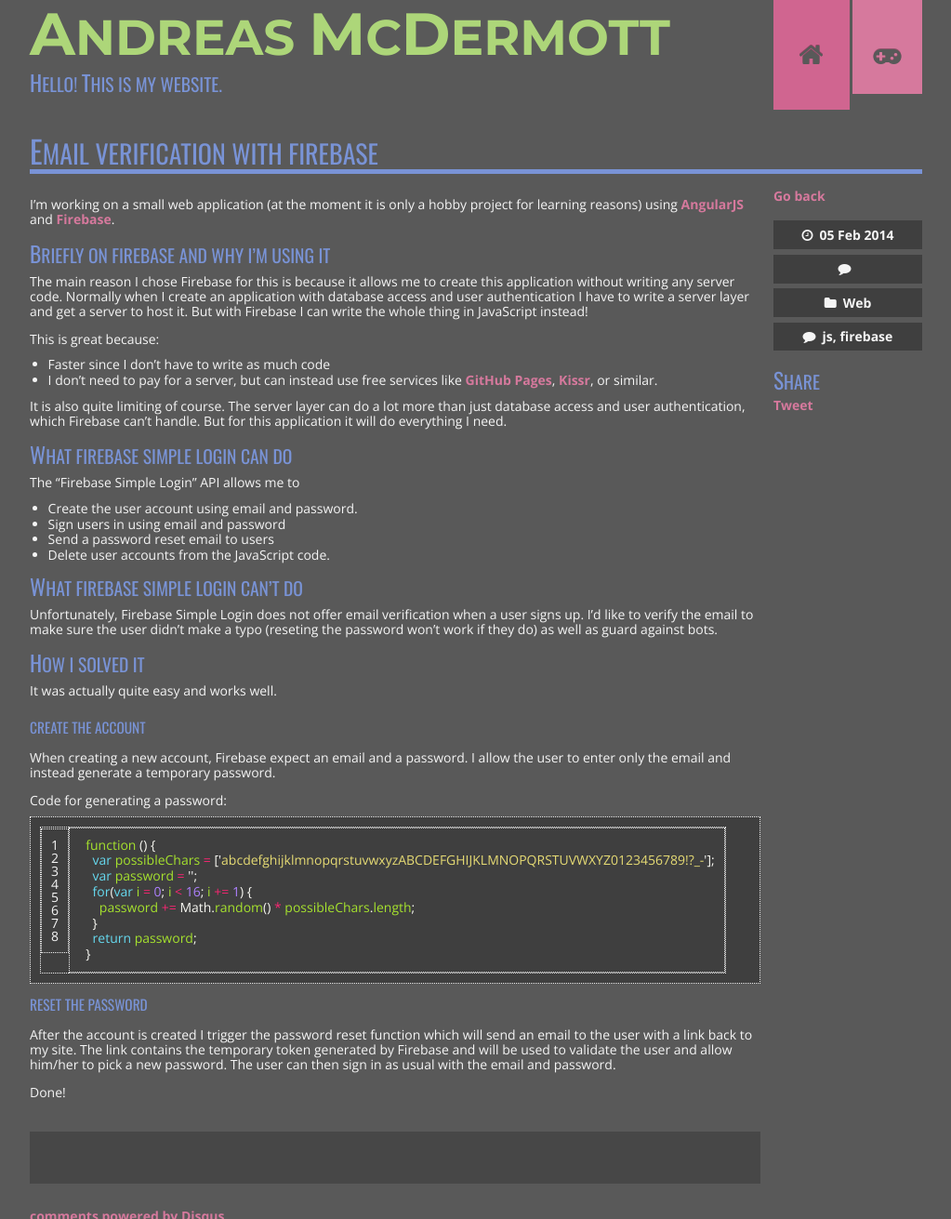
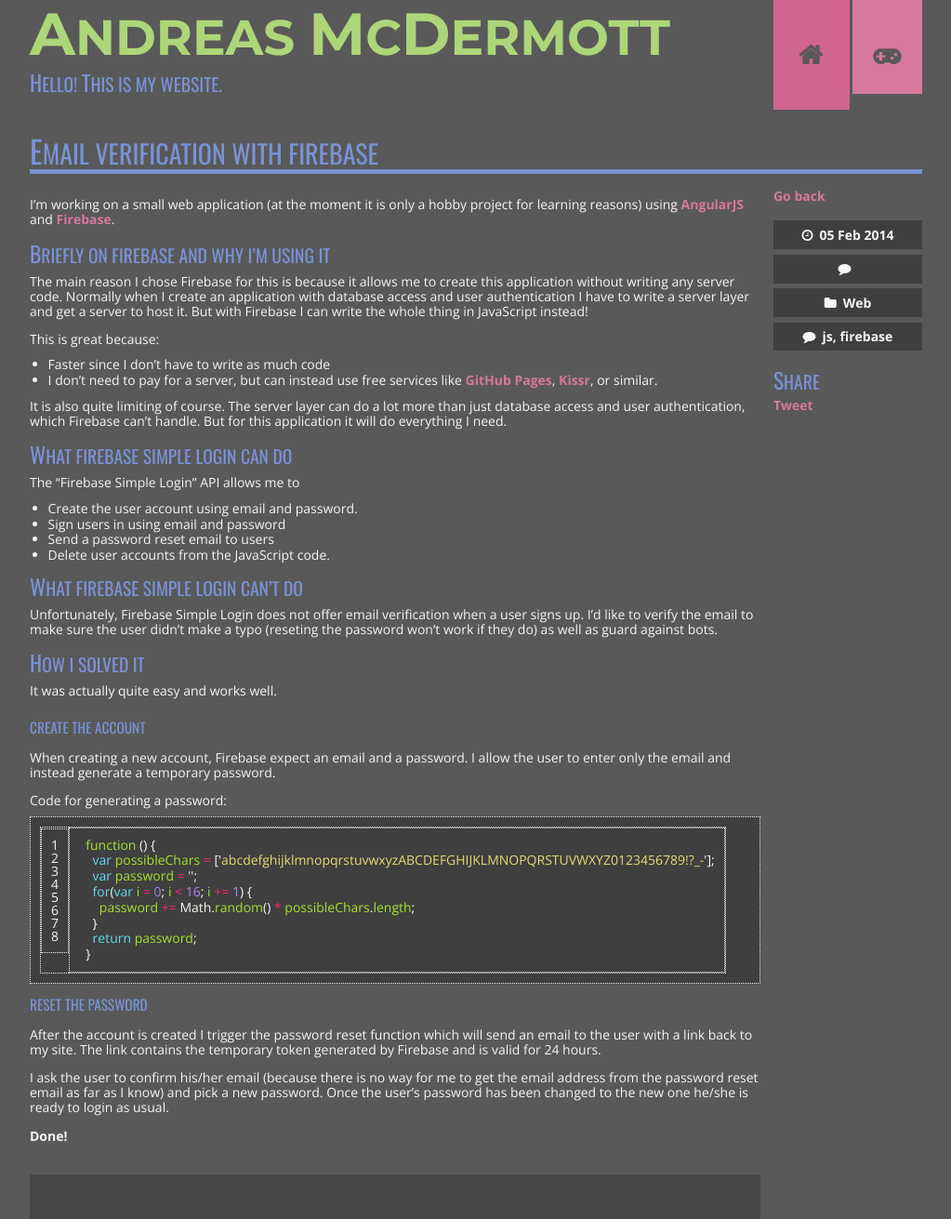
Before and after one commit to andreasmcdermott/andreasmcdermott.github.io, a Jekyll site: the page built from _posts/2014-02-05-Email-verification-with-Firebase.md, in a window 1280 px wide, cut to the strip 0-1311 px from the top of the page. Shown: the whole strip at 93% size, without its empty margins (128-1151 px from the left). Built offline with Jekyll 4.4.1, drawn with Linux system fonts in a browser that asks for light colours; nearby versions of some CDN libraries; comment, search, counter and statistics services are not loaded.

Commit message:
Update 2014-02-05-Email-verification-with-Firebase.md

```diff
--- a/_posts/2014-02-05-Email-verification-with-Firebase.md
+++ b/_posts/2014-02-05-Email-verification-with-Firebase.md
@@ -59,8 +59,8 @@ Code for generating a password:
 #### Reset the password
 
 After the account is created I trigger the password reset function which will send an email to the user with a
-link back to my site. The link contains the temporary token generated by Firebase and
-will be used to validate the user and allow him/her to pick a new password. The user can then sign
-in as usual with the email and password.
+link back to my site. The link contains the temporary token generated by Firebase and is valid for 24 hours.
 
-Done!
+I ask the user to confirm his/her email (because there is no way for me to get the email address from the password reset email as far as I know) and pick a new password. Once the user's password has been changed to the new one he/she is ready to login as usual.
+
+**Done!**
```
